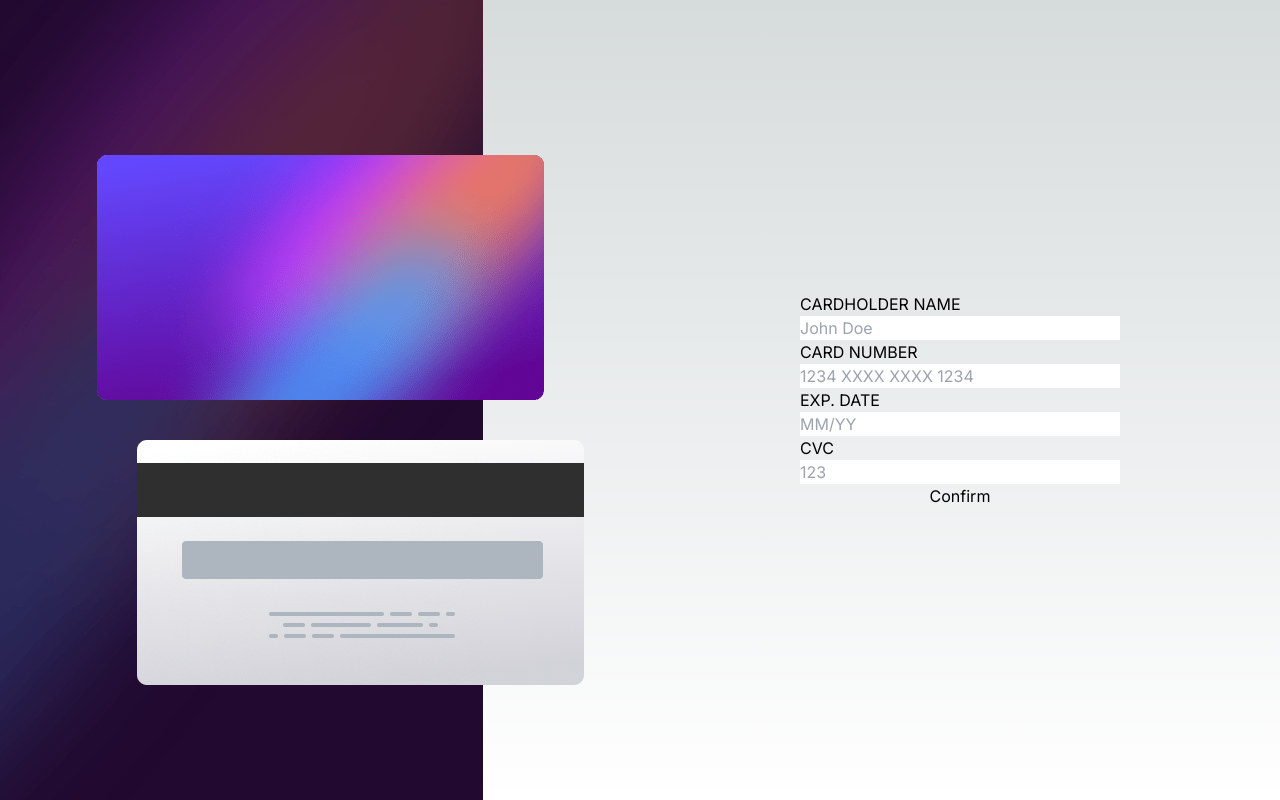
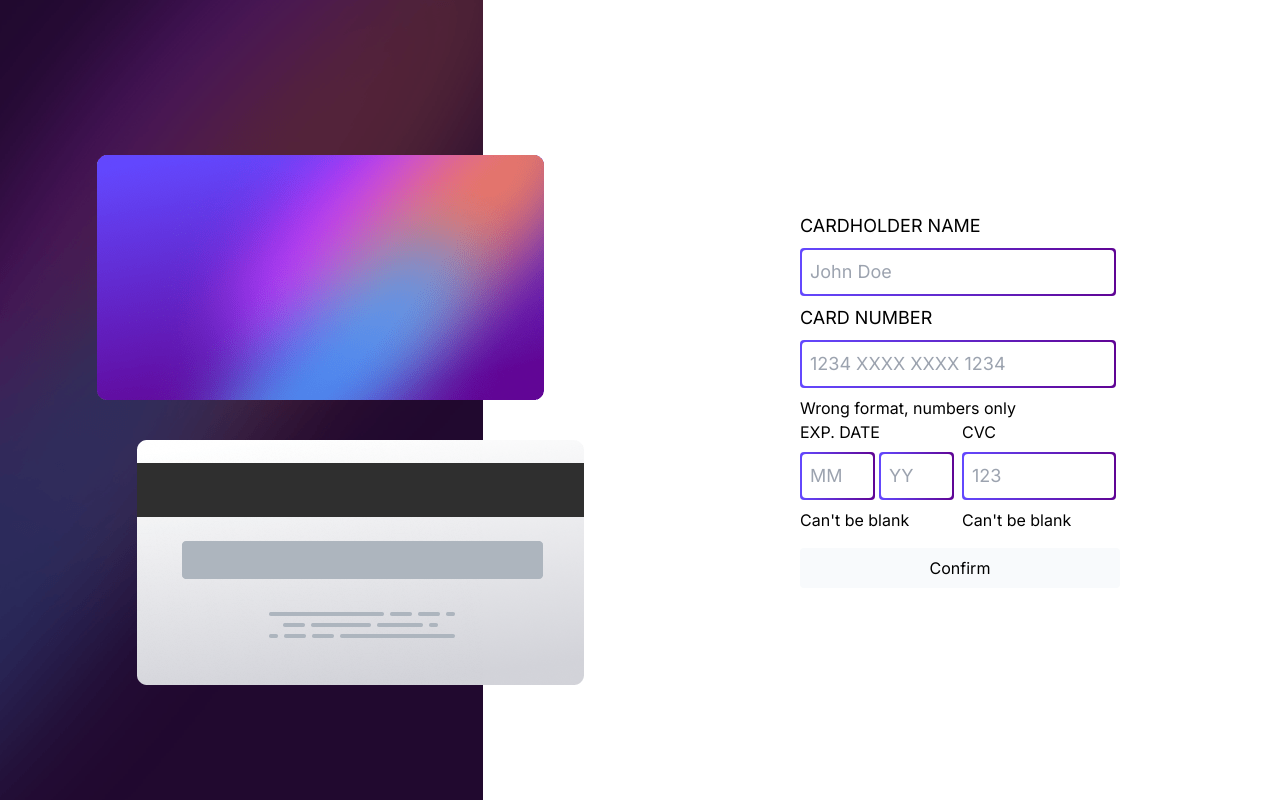
Before and after one commit to pranjaljain0/primum.co-test, a Next.js app: page / in a window 1280 px wide. Built offline with nearby package versions, Linux system fonts and the light colour scheme.

Commit message:
feat: Added styles for input elements

```diff
--- /dev/null
+++ b/app/components/InputWrapper.tsx
@@ -0,0 +1,12 @@
+const InputWrapper = ({ component }: any) => {
+
+    return (
+        <div className='bg-gradient-to-r from-theme-blue to-theme-purple p-0.5 rounded mt-2 mb-2 mr-1'>
+            {component}
+        </div>
+    )
+}
+
+import React from 'react'
+
+export default InputWrapper
--- a/app/globals.css
+++ b/app/globals.css
@@ -1,27 +1,27 @@
 @tailwind base;
 @tailwind components;
 @tailwind utilities;
+@import url('https://fonts.googleapis.com/css2?family=Space+Grotesk:wght@300;400;500&display=swap');
 
 :root {
   --foreground-rgb: 0, 0, 0;
-  --background-start-rgb: 214, 219, 220;
+  --background-start-rgb: 255, 255, 255;
   --background-end-rgb: 255, 255, 255;
 }
 
+/*
 @media (prefers-color-scheme: dark) {
   :root {
     --foreground-rgb: 255, 255, 255;
     --background-start-rgb: 0, 0, 0;
     --background-end-rgb: 0, 0, 0;
   }
-}
+} */
 
 body {
   color: rgb(var(--foreground-rgb));
-  background: linear-gradient(
-      to bottom,
+  font-family: 'Space Grotesk', sans-serif;
+  background: linear-gradient(to bottom,
       transparent,
-      rgb(var(--background-end-rgb))
-    )
-    rgb(var(--background-start-rgb));
+      rgb(var(--background-end-rgb))) rgb(var(--background-start-rgb));
 }
--- a/app/page.tsx
+++ b/app/page.tsx
@@ -1,4 +1,7 @@
+"use client";
+
 import Image from 'next/image'
+import InputWrapper from './components/InputWrapper';
 
 export default function Home() {
   return (
@@ -9,15 +12,29 @@ export default function Home() {
       </div>
       <div className='flex flex-1 items-center justify-center h-full'>
         <form className='flex flex-col w-1/2'>
-          <label>CARDHOLDER NAME</label>
-          <input placeholder='John Doe'></input>
-          <label>CARD NUMBER</label>
-          <input placeholder='1234 XXXX XXXX 1234'></input>
-          <label>EXP. DATE</label>
-          <input placeholder='MM/YY'></input>
-          <label>CVC</label>
-          <input placeholder='123'></input>
-          <button>Confirm</button>
+          <label className='text-lg'>CARDHOLDER NAME</label>
+          <InputWrapper component={<input placeholder='John Doe' className='p-2 rounded w-full text-lg' />} />
+          <label className='text-lg'>CARD NUMBER</label>
+          <InputWrapper component={<input placeholder='1234 XXXX XXXX 1234' className='p-2 rounded w-full text-lg' />} />
+          <span>Wrong format, numbers only</span>
+
+          <div className='flex'>
+            <div className='flex flex-col flex-1 pr-1'>
+              <label>EXP. DATE</label>
+              <div className='flex'>
+                <InputWrapper component={<input placeholder='MM' className='p-2 rounded w-full text-lg' />} />
+                <InputWrapper component={<input placeholder='YY' className='p-2 rounded w-full text-lg' />} />
+              </div>
+              <span>Can't be blank</span>
+            </div>
+
+            <div className='flex flex-col flex-1'>
+              <label>CVC</label>
+              <InputWrapper component={<input placeholder='123' className='p-2 rounded w-full text-lg' />} />
+              <span>Can't be blank</span>
+            </div>
+          </div>
+          <button className='rounded p-2 bg-slate-50 text-black mt-4'>Confirm</button>
         </form>
       </div>
     </main >
--- a/tailwind.config.js
+++ b/tailwind.config.js
@@ -7,6 +7,12 @@ module.exports = {
   ],
   theme: {
     extend: {
+      colors: {
+        'theme-blue': 'hsl(249, 99%, 64%)',
+        'theme-purple': 'hsl(278, 94%, 30%)',
+        "theme-red": "hsl(0, 100%, 66%)",
+        "placeholder-gray": "hsl(279, 6%, 55%)"
+      },
       backgroundImage: {
         'gradient-radial': 'radial-gradient(var(--tw-gradient-stops))',
         'gradient-conic':
```
